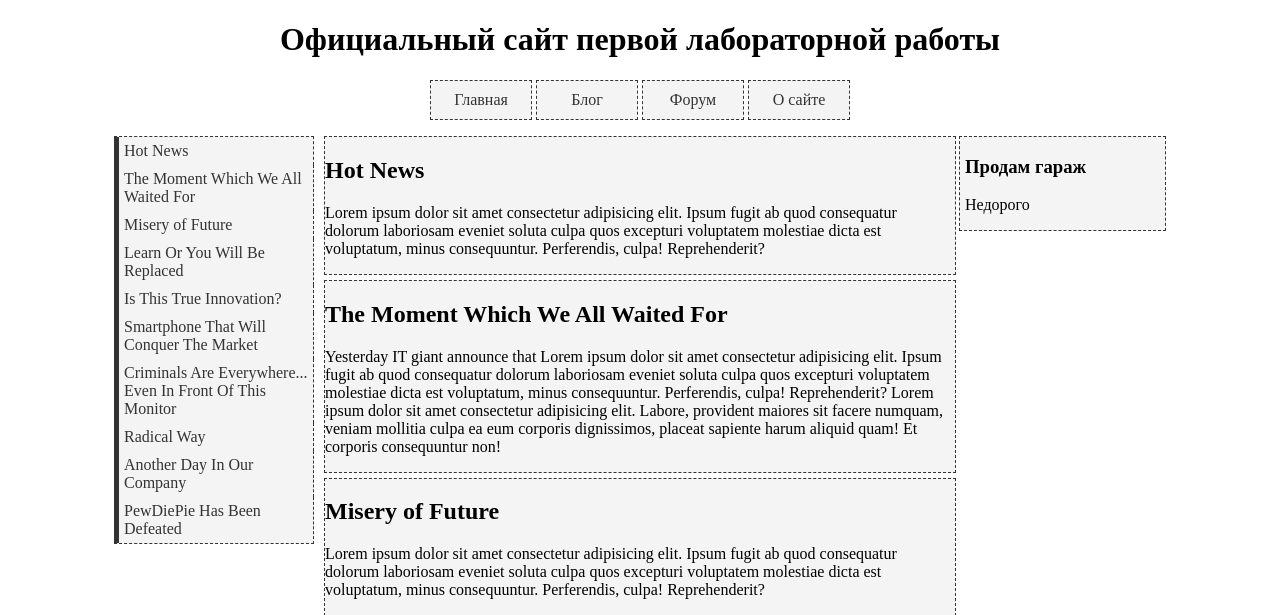
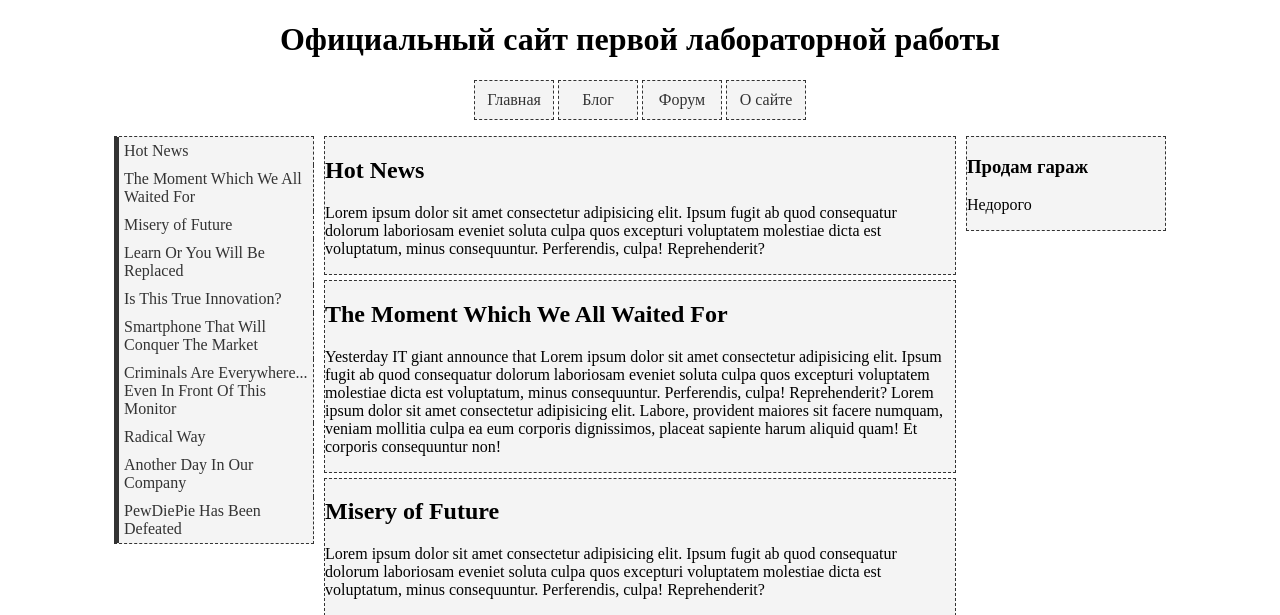
Before and after one commit to SergeiSheremet/itmo-6sem-web, a PHP site: page /lab1.html in a window 1280 px wide. Shown: the top 615 px of the page. Run offline with PHP 8.4, Linux system fonts and the light colour scheme.

Commit message:
lab1 fix

```diff
--- a/lab1/lab1.css
+++ b/lab1/lab1.css
@@ -1,3 +1,6 @@
+* {
+    box-sizing: border-box;
+}
 article {
     background-color: #f4f4f4;
     border: 1px dashed #333;
@@ -19,7 +22,6 @@ aside {
 }
 
 .ads-wrapper {
-    padding-left: 5px;
     background-color: #f4f4f4;
     border: 1px dashed #333;
     float: right;
@@ -31,7 +33,7 @@ aside {
     margin-left: calc(25% - 210px);
 }
 
-@media (max-width: 830px) {
+@media (max-width: 1024px) {
     .contents-wrapper, .ads-wrapper {
         float: none;
         margin: 0 auto;
--- a/lab1/lab1.html
+++ b/lab1/lab1.html
@@ -2,6 +2,7 @@
 <html>
     <head>
         <meta charset="utf-8" />
+        <meta name="viewport" content="width=device-width, initial-scale=1.0">
         <title>Web Lab 1</title>
         <link rel="stylesheet" type="text/css" href="lab1.css"/>
         <link rel="stylesheet" type="text/css" href="navigation.css"/>
--- a/lab1/plug.html
+++ b/lab1/plug.html
@@ -5,6 +5,6 @@
         <title>Stop right there</title>
     </head>
     <body>
-        <img src="https://i.kym-cdn.com/photos/images/original/000/031/284/1206166479990.jpg" alt="Criminal scum" height="800"/>
+        <img src="https://i.kym-cdn.com/photos/images/original/000/031/284/1206166479990.jpg" alt="Criminal scum" width="100%"/>
     </body>
 </html>
```
